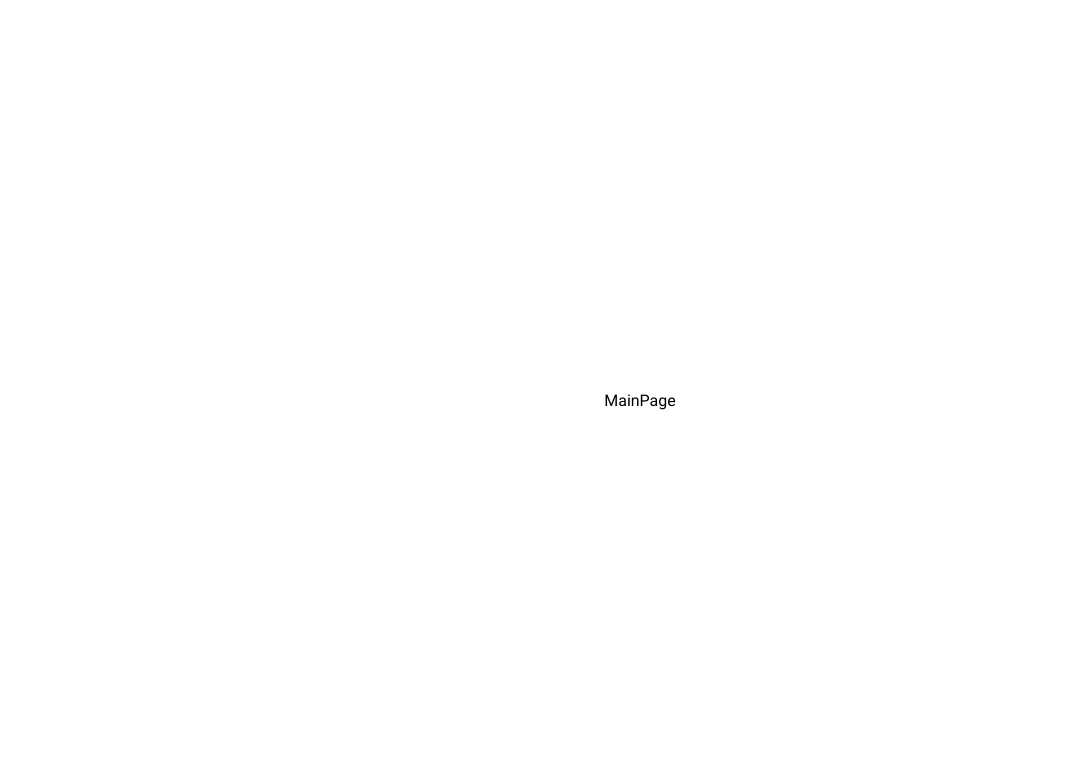
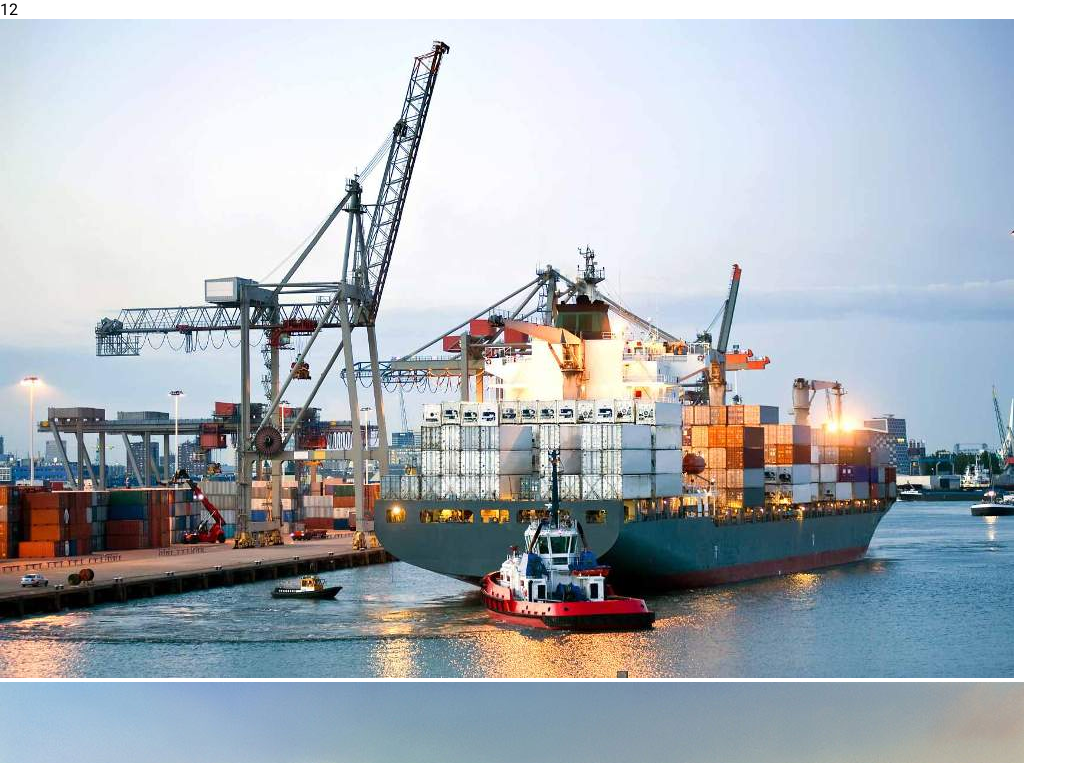
Before and after one commit to ol-yevgen/image-cards, a React (Create React App) app: page / in a window 1280 px wide. Shown: the top 763 px of the page, without its empty margins (0-1087 px from the left). Built offline with nearby package versions, Linux system fonts and the light colour scheme.

Commit message:
render cards

```diff
--- a/package.json
+++ b/package.json
@@ -7,6 +7,7 @@
     "@testing-library/jest-dom": "^5.16.5",
     "@testing-library/react": "^13.4.0",
     "@testing-library/user-event": "^13.5.0",
+    "moment": "^2.29.4",
     "react": "^18.2.0",
     "react-dom": "^18.2.0",
     "react-redux": "^8.0.5",
--- a/src/App/data/cardsData.js
+++ b/src/App/data/cardsData.js
@@ -16,50 +16,50 @@ import Img12 from '../assets/images/12.jpg';
 export const cardsData = [
     {
         id: uuidv4(),
-        imgage: Img1
+        image: Img1
     },
     {
         id: uuidv4(),
-        imgage: Img2
+        image: Img2
     },
     {
         id: uuidv4(),
-        imgage: Img3
+        image: Img3
     },
     {
         id: uuidv4(),
-        imgage: Img4
+        image: Img4
     },
     {
         id: uuidv4(),
-        imgage: Img5
+        image: Img5
     },
     {
         id: uuidv4(),
-        imgage: Img6
+        image: Img6
     },
     {
         id: uuidv4(),
-        imgage: Img7
+        image: Img7
     },
     {
         id: uuidv4(),
-        imgage: Img8
+        image: Img8
     },
     {
         id: uuidv4(),
-        imgage: Img9
+        image: Img9
     },
     {
         id: uuidv4(),
-        imgage: Img10
+        image: Img10
     },
     {
         id: uuidv4(),
-        imgage: Img11
+        image: Img11
     },
     {
         id: uuidv4(),
-        imgage: Img12
+        image: Img12
     },
 ]
--- /dev/null
+++ b/src/App/layouts/Header/Header.js
@@ -0,0 +1,17 @@
+import { useState } from 'react';
+import { useSelector } from "react-redux";
+
+export const Header = () => {
+    const [date, setDate] = useState()
+    const cards = useSelector(state => state.cards.cards)
+    const cardsLength = cards.length
+
+    return (
+        <header>
+            <div className="header">
+                <span className="cards">{cardsLength}</span>
+                <span></span>
+            </div>
+        </header>
+    )
+}
--- a/src/App/styles/index.scss
+++ b/src/App/styles/index.scss
@@ -10,10 +10,6 @@ html {
 }
 
 body {
-    display: flex;
-    justify-content: center;
-    align-items: center;
-
     font-family: 'Roboto', sans-serif;
     font-size: 1.6rem;
 
@@ -21,7 +17,7 @@ body {
     width: 100%;
     height: 100vh;
 
-    overflow: hidden;
+    overflow-x: hidden;
 }
 
 ul,
--- a/src/Pages/MainPage/MainPage.js
+++ b/src/Pages/MainPage/MainPage.js
@@ -1,6 +1,14 @@
+import { Header } from "../../App/layouts/Header/Header";
+import { CardList } from "../../components/CardList/CardList";
+
 const MainPage = () => {
-   return(
-       <div>MainPage</div>
+    return (
+        <>
+            <Header />
+            <section>
+                <CardList />
+            </section>
+        </>
    )
 }
 
--- a/src/Pages/MainPage/mainPage.scss
+++ b/src/Pages/MainPage/mainPage.scss
@@ -1,2 +1,2 @@
 @import '../../components/CardList/cardList.scss';
-@import '../../components/CardItem/cardItem.scss';
+@import '../../components/CardItem/card.scss';
--- /dev/null
+++ b/src/components/CardItem/Card.js
@@ -0,0 +1,7 @@
+export const Card = ({image}) => {
+   return(
+       <li>
+           <img src={image} alt="img" />
+       </li>
+   )
+}
--- a/src/components/CardList/CardList.js
+++ b/src/components/CardList/CardList.js
@@ -1,7 +1,26 @@
+import { useSelector } from 'react-redux'
+import { Card } from '../CardItem/Card';
 import './cardList.scss';
 
 export const CardList = () => {
-   return(
-        <div>CardList</div>
-   )
+    const cards = useSelector(state => state.cards.cards);
+
+    //Render list of cards, if cardList is empty show message
+    const renderCardList = (arr) => {
+        if (arr.length === 0) {
+            return <h2 className="cardList__title">No cards</h2>
+        }
+
+        return arr.map(({ id, ...props }) => {
+            return <Card key={id} {...props} />
+        })
+    }
+
+    const elements = renderCardList(cards)
+
+    return (
+        <ul className="cards">
+            {elements}
+        </ul>
+    )
 }
```
Also changed, not shown: src/App/layouts/Header/header.scss (added), src/components/CardItem/card.scss (added), src/components/CardItem/cardItem.scss (deleted), 1 other file (tests, documents, lock files or other folders).
